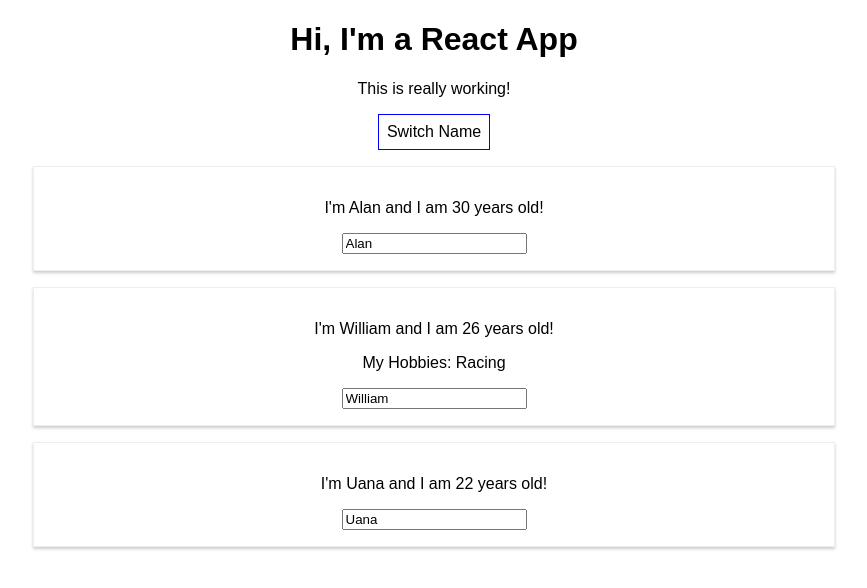
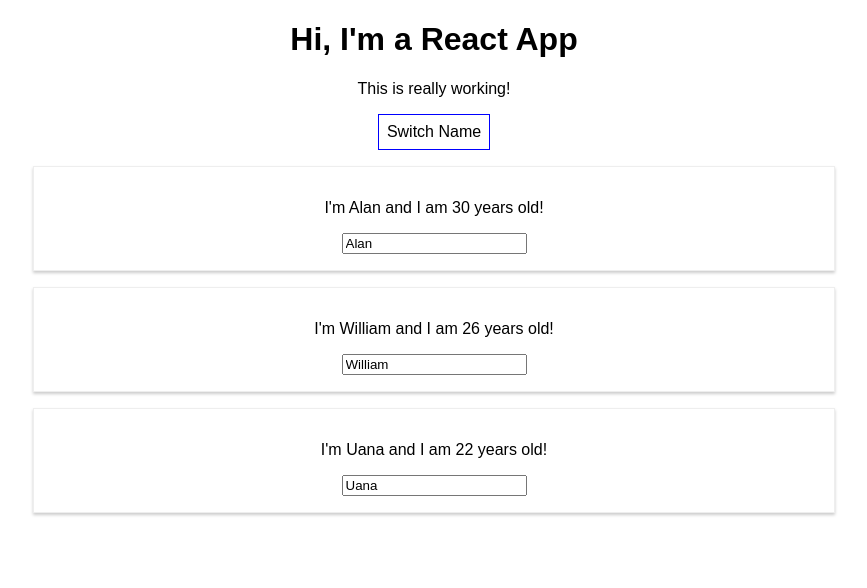
Before and after one commit to AlanMachado/react-complete-guide, a React (Create React App) app: page / in a window 1280 px wide. Both pictures are taken after a click on the button "Switch Name". Shown: the top 588 px of the page, without its empty margins (206-1073 px from the left). Built offline with nearby package versions, Linux system fonts and the light colour scheme.

Commit message:
Flexible lists

```diff
--- a/src/App.js
+++ b/src/App.js
@@ -5,34 +5,32 @@
 class App extends Component {
   state = {
     persons: [
-      { name: 'Alan', age: 30 },
-      { name: 'William', age: 26 },
-      { name: 'Uana', age: 22 }
+      { id: 'oipqowe', name: 'Alan', age: 30 },
+      { id: 'askdik', name: 'William', age: 26 },
+      { id: 'hasuds', name: 'Uana', age: 22 }
     ],
     otherState: 'some other value',
     showPersons: false
   };
 
-  switchNameHandler = (newName) => {
-    // console.log('Was clicked!');
-    // DON'T DO THIS: this.state.persons[0].name = 'Maximilian';
-    this.setState({
-      persons: [
-        { name: newName, age: 30 },
-        { name: 'William', age: 26 },
-        { name: 'Uana', age: 22 }
-      ]
+  deletePersonHandler = (index) => {
+    // const persons = this.state.persons.slice(); ES5 way to copy an array
+    const persons = [...this.state.persons] // ES6 - spreads out the elements in this array into a list of elements which simply then gets added to a new array
+    persons.splice(index, 1);
+    this.setState({persons: persons});
+  }
+
+  nameChangeHandler = (event, id) => {
+    const personIndex = this.state.persons.findIndex(person => {
+      return person.id === id;
     });
-  };
+    const person = {...this.state.persons[personIndex]};
+    person.name = event.target.value;
 
-  nameChangeHandler = (event) => {
-    this.setState({
-      persons: [
-        { name: 'Alan', age: 30 },
-        { name: event.target.value, age: 26 },
-        { name: 'Uana', age: 22 }
-      ]
-    });
+    const persons = [...this.state.persons];
+    persons[personIndex] = person;
+
+    this.setState({persons: persons});
   }
 
   togglePersonsHandler = () => {
@@ -53,23 +51,14 @@
     if (this.state.showPersons) {
       persons = (
         <div>
-          <Person
-            name={this.state.persons[0].name}
-            age={this.state.persons[0].age}
-            changeName={this.c}
-          />
-          <Person
-            name={this.state.persons[1].name}
-            age={this.state.persons[1].age}
-            click={this.switchNameHandler.bind(this, 'alan')}
-            changeName={this.nameChangeHandler}
-          >
-            My Hobbies: Racing
-          </Person>
-          <Person
-            name={this.state.persons[2].name}
-            age={this.state.persons[2].age}
-          />
+          {this.state.persons.map((person, index) => {
+            return <Person
+              click={() => this.deletePersonHandler(index)}
+              name={person.name}
+              age={person.age}
+              key={person.id}
+              changeName={(event) => this.nameChangeHandler(event, person.id)}/>
+          })}
         </div>
       );
     }
--- a/src/Person/Person.js
+++ b/src/Person/Person.js
@@ -3,8 +3,8 @@
 
 const person = (props) => {
     return (
-        <div className="Person" onClick={props.click}>
-            <p>I'm {props.name} and I am {props.age} years old! </p>
+        <div className="Person" >
+            <p onClick={props.click}>I'm {props.name} and I am {props.age} years old! </p>
             <p>{props.children}</p>
             <input type="text" onChange={props.changeName} value={props.name}/>
         </div>
```
